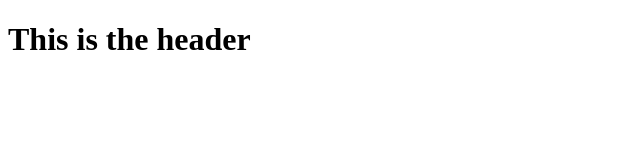
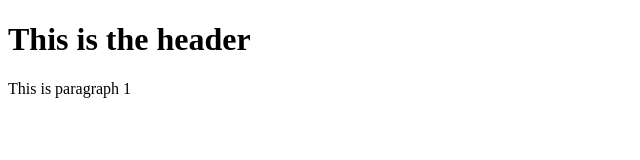
Before and after one commit to amna74670/git-test2, a plain HTML site: page index.html in a window 1280 px wide. Shown: the whole page, without its empty margins (0-640 px from the left). Drawn offline with Linux system fonts and the light colour scheme.

Commit message:
second commit

```diff
--- a/index.html
+++ b/index.html
@@ -6,5 +6,6 @@
   </head>
   <body>
     <h1>This is the header</h1>
+    <p>This is paragraph 1</p>
   </body>
 </html>
```
